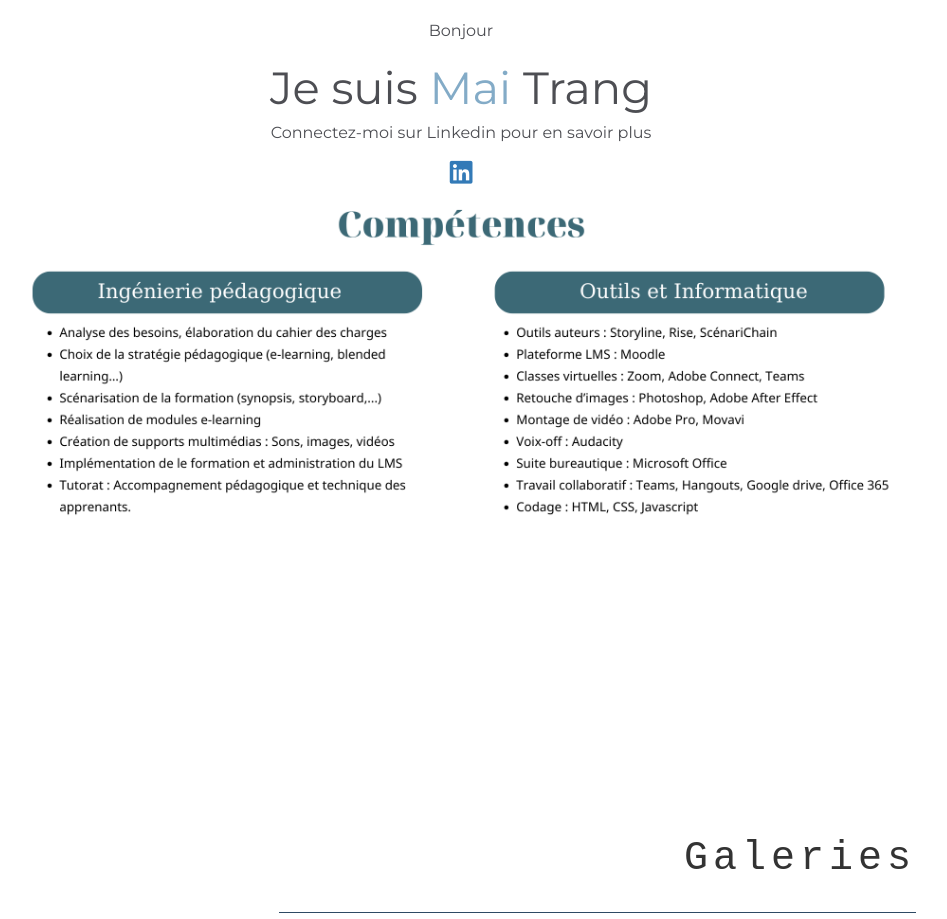
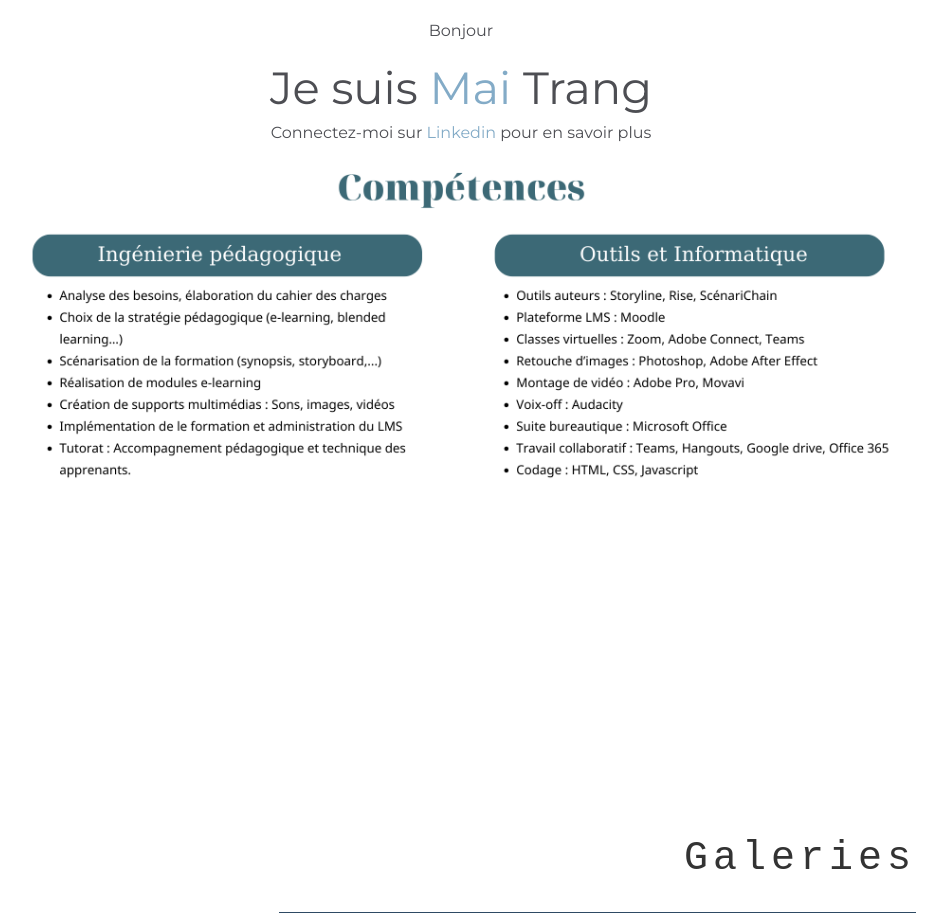
Before and after one commit to maitrang-efen/Portfolio, a plain HTML site: page index.html in a window 1280 px wide. Shown: the part 1000-1919 px from the top of the page, without its empty margins (314-1261 px from the left). Drawn offline with nearby package versions, Linux system fonts and the light colour scheme.

Commit message:
Update index.html

```diff
--- a/index.html
+++ b/index.html
@@ -88,8 +88,8 @@
                     <div class="about-text">
                         <p>Bonjour</p>
                         <h1>Je suis<font color = "#83abc7"> Mai</font> Trang</h1>
-                        <p>Connectez-moi sur Linkedin pour en savoir plus</p>
-                        <a target="_blank" href="https://www.linkedin.com/in/trang-mai-designer-e-learning/"><i class="fab fa-linkedin" ></i></a>
+
+                        <a target="_blank" href="https://www.linkedin.com/in/trang-mai-designer-e-learning/"><p>Connectez-moi sur <font color = "#83abc7"> Linkedin</font> pour en savoir plus</p></a>
                     </div>
                     <div class="about-model">
                         <img src="./img/Competences.png" width=100% alt="model"/>
```
